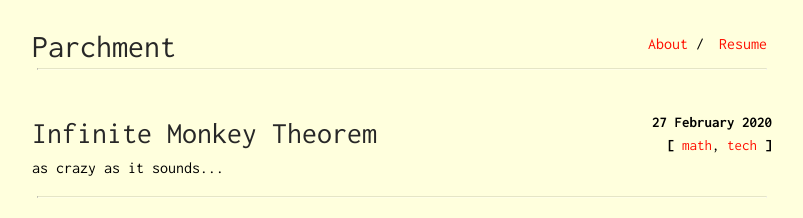
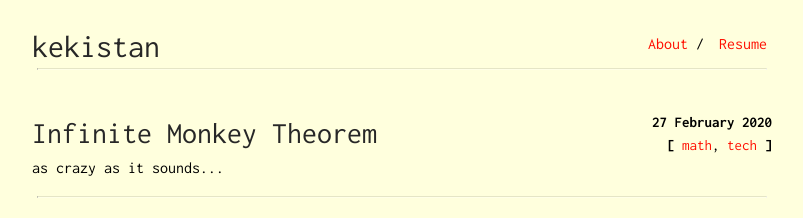
Before and after one commit to parchment-agoraphobia/parchment-agoraphobia.io, a Jekyll site: the page built from index.html, in a window 1280 px wide. Shown: the top 218 px of the page, without its empty margins (238-1041 px from the left). Built offline with Jekyll 4.4.1, drawn with Linux system fonts in a browser that asks for light colours.

```diff
--- a/_config.yml
+++ b/_config.yml
@@ -1,8 +1,8 @@
-title: Parchment
+title: kekistan
 author: pro-panda
 subtitle: The life of a frustrated engineer
 
-url: "https://pro-panda.github.io"
+url: "https://parchment-agoraphobia.github.io"
 baseurl: "/parchment"
 
 footer_only_homepage: true
```
